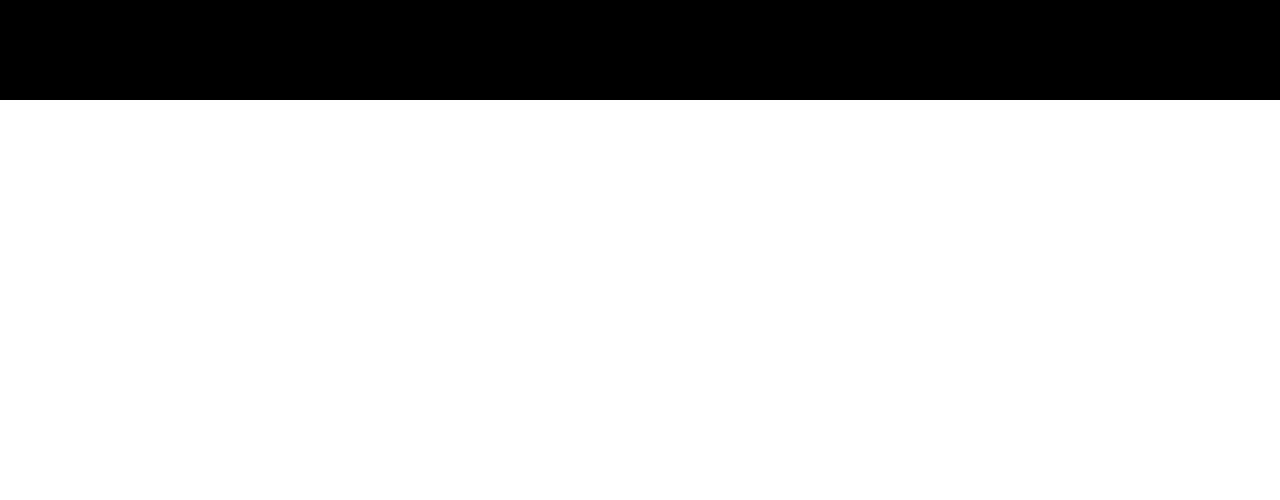
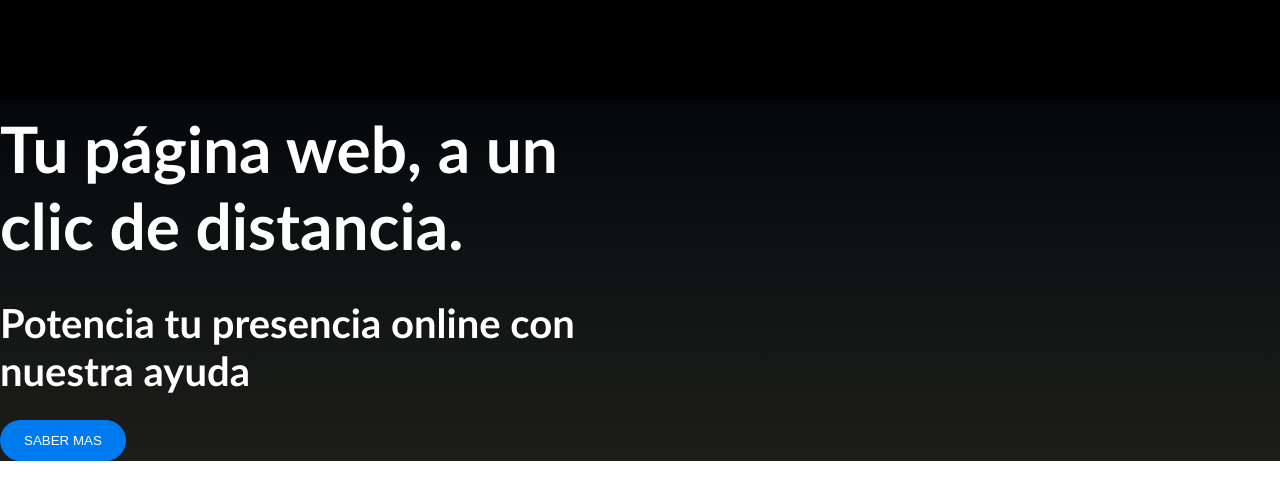
Before and after one commit to Juampishh/-WebDev-, a React (Vite) app: page / in a window 1280 px wide. Shown: the top 500 px of the page. Built offline with nearby package versions, Linux system fonts and the light colour scheme.

Commit message:
Agregando elementos al hero

```diff
--- a/index.html
+++ b/index.html
@@ -4,7 +4,7 @@
     <meta charset="UTF-8" />
     <link rel="icon" type="image/svg+xml" href="/vite.svg" />
     <meta name="viewport" content="width=device-width, initial-scale=1.0" />
-    <title>Vite + React</title>
+    <title>PageCrafters</title>
     <link rel="stylesheet" href="./src/GlobalStyles/Styles.css" />
   </head>
   <body>
--- a/src/App.jsx
+++ b/src/App.jsx
@@ -1,10 +1,19 @@
 import { useState } from "react";
 import Navbar from "./components/Navbar/Navbar";
+import Layout from "./components/Layout/Layout";
+import Hero from "./components/Hero/Hero";
 
 function App() {
   const [count, setCount] = useState(0);
 
-  return <Navbar />;
+  return (
+    <>
+      <Navbar />
+      <Layout>
+        <Hero />
+      </Layout>
+    </>
+  );
 }
 
 export default App;
--- /dev/null
+++ b/src/components/Button/Button.jsx
@@ -0,0 +1,8 @@
+import React from "react";
+import { ButtonStyled } from "./StyledButton";
+
+function Button({ children }) {
+  return <ButtonStyled>{children}</ButtonStyled>;
+}
+
+export default Button;
--- /dev/null
+++ b/src/components/Button/StyledButton.js
@@ -0,0 +1,16 @@
+import styled from "styled-components";
+
+export const ButtonStyled = styled.button`
+  padding: 0.8rem 1.5rem;
+  border: none;
+  border-radius: 30px;
+  background-color: #007aef;
+  color: white;
+  text-transform: uppercase;
+  font-weight: 400;
+  cursor: pointer;
+
+  &:hover {
+    opacity: 95%;
+  }
+`;
--- /dev/null
+++ b/src/components/Hero/Hero.jsx
@@ -0,0 +1,22 @@
+import React from "react";
+import {
+  StyledHero,
+  HeroTextContainerStyled,
+  HeroImageContainer,
+} from "./HeroStyled";
+import Button from "../Button/Button";
+
+function Hero() {
+  return (
+    <StyledHero>
+      <HeroTextContainerStyled>
+        <h1>Tu página web, a un clic de distancia.</h1>
+        <h2>Potencia tu presencia online con nuestra ayuda</h2>
+        <Button>Saber mas</Button>
+      </HeroTextContainerStyled>
+      <HeroImageContainer></HeroImageContainer>
+    </StyledHero>
+  );
+}
+
+export default Hero;
--- /dev/null
+++ b/src/components/Hero/HeroStyled.js
@@ -0,0 +1,56 @@
+import styled from "styled-components";
+
+export const StyledHero = styled.section`
+  display: flex;
+
+  align-items: center;
+  width: 100%;
+  color: white;
+  gap: 30px;
+  margin: 0 auto;
+  font-family: "Gill Sans", "Gill Sans MT", Calibri, "Trebuchet MS", sans-serif;
+  h1 {
+    margin-bottom: 2rem;
+  }
+  @media (max-width: 1000px) {
+    flex-direction: column;
+  }
+`;
+
+export const HeroTextContainerStyled = styled.div`
+  display: flex;
+  flex-direction: column;
+  justify-content: center;
+  align-items: flex-start;
+  gap: 15px;
+  width: 50%;
+  h1 {
+    font-size: 4rem;
+    margin: 10px 0%;
+  }
+  h2 {
+    font-size: 2.5rem;
+    margin: 10px 0;
+  }
+  p {
+    font-size: 1.2rem;
+  }
+
+  @media (max-width: 1000px) {
+    width: 80%;
+    align-items: center;
+    text-align: center;
+  }
+`;
+
+export const HeroImageContainer = styled.div`
+  width: 40%;
+  img {
+    width: 100%;
+    padding-bottom: 75px;
+  }
+
+  @media (max-width: 1000px) {
+    display: none;
+  }
+`;
--- /dev/null
+++ b/src/components/Layout/Layout.jsx
@@ -0,0 +1,8 @@
+import React from "react";
+import { LayoutWrapper } from "./StyledLayout";
+
+function Layout({ children }) {
+  return <LayoutWrapper>{children}</LayoutWrapper>;
+}
+
+export default Layout;
--- /dev/null
+++ b/src/components/Layout/StyledLayout.js
@@ -0,0 +1,17 @@
+import styled from "styled-components";
+
+export const LayoutWrapper = styled.main`
+  width: 100%;
+  height: auto;
+  display: flex;
+  flex-direction: column;
+  align-items: center;
+  background-image: linear-gradient(
+    to bottom,
+    #040609,
+    #0b0e10,
+    #111414,
+    #171917,
+    #1d1d1b
+  );
+`;
--- a/src/components/Navbar/Navbar.jsx
+++ b/src/components/Navbar/Navbar.jsx
@@ -2,7 +2,7 @@
 import { NavbarContainerStyled } from "./NavbarStyled";
 
 function Navbar(props) {
-  return <NavbarContainerStyled></NavbarContainerStyled>;
+  return <NavbarContainerStyled> </NavbarContainerStyled>;
 }
 
 export default Navbar;
```
Also changed, not shown: 1 other file (tests, documents, lock files or other folders).
